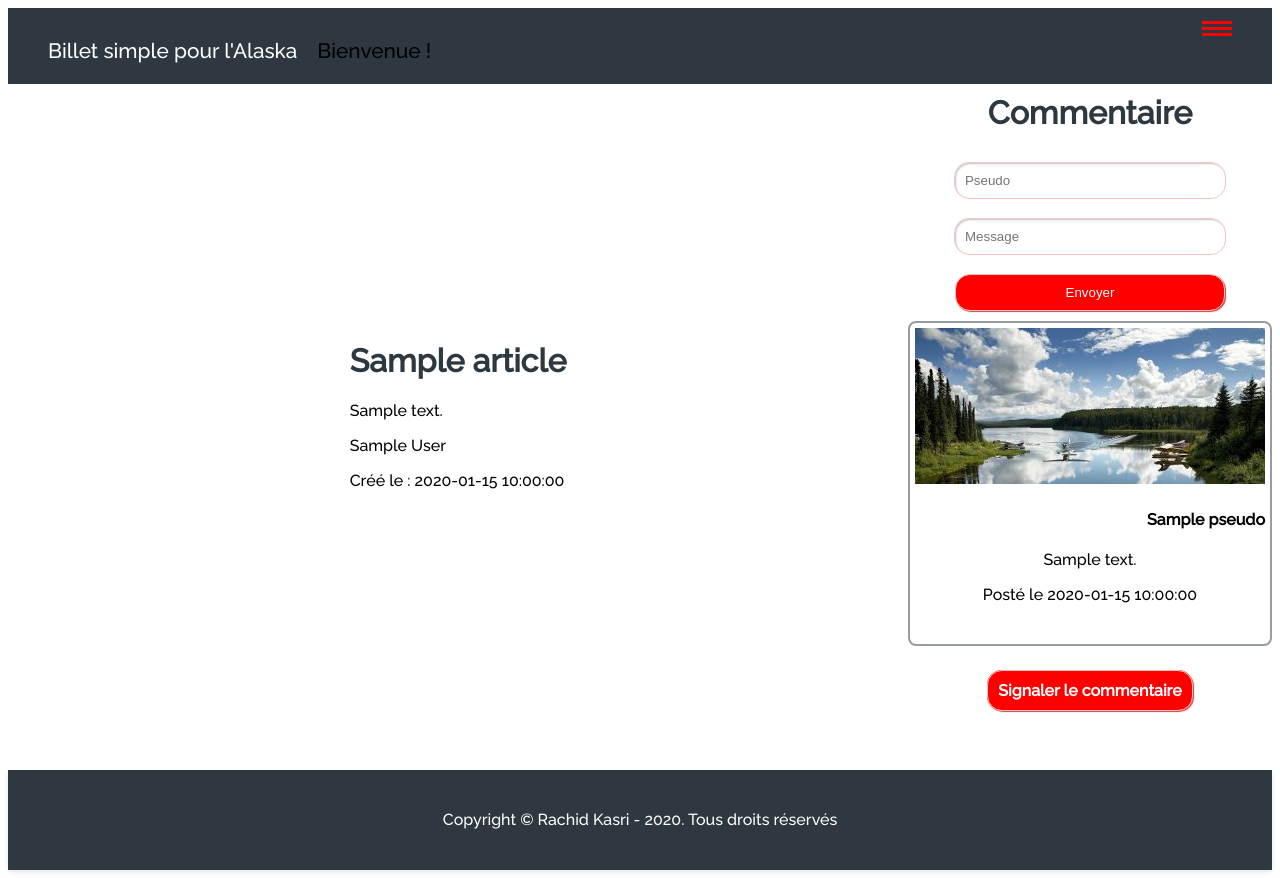
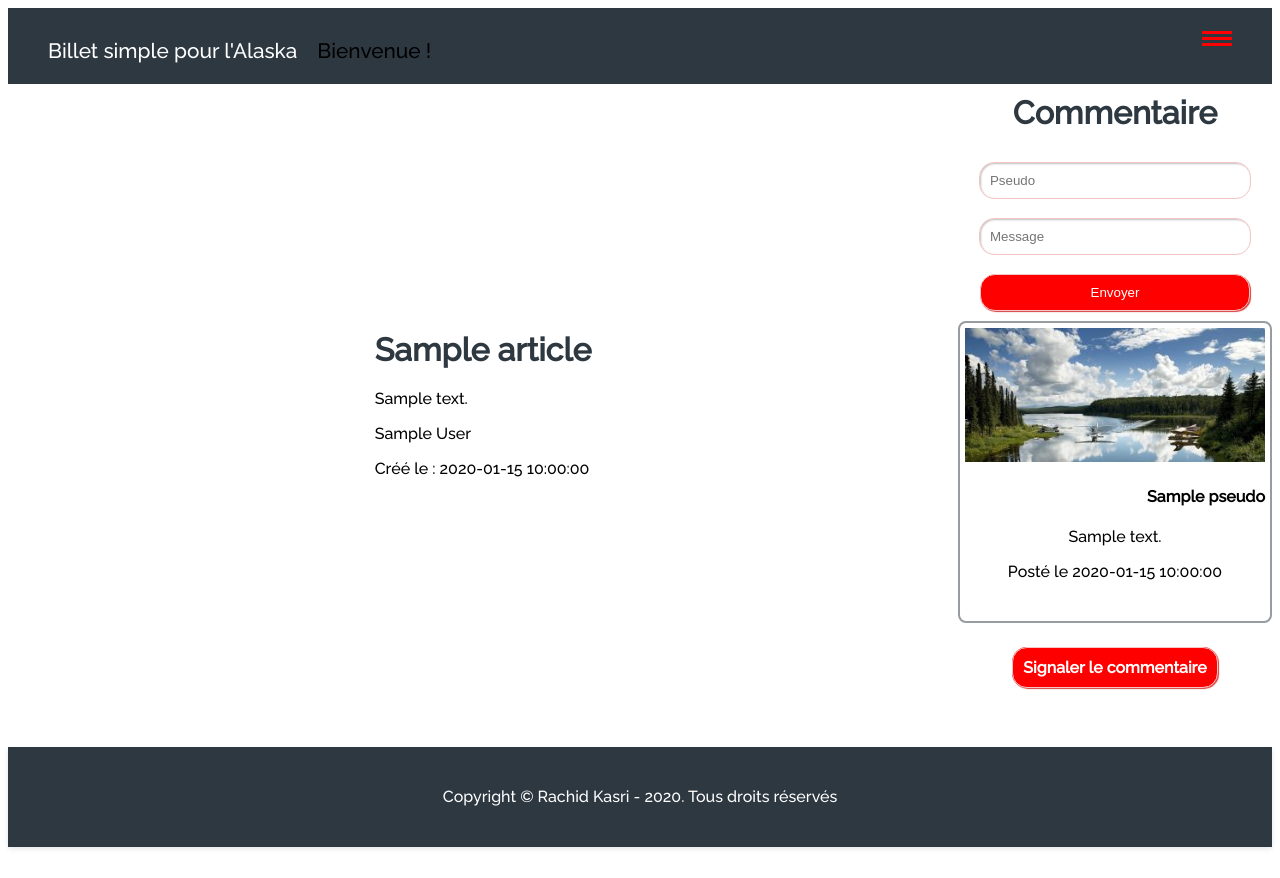
Before and after one commit to KasriRach/P4.kasrirach, a PHP site: template view/single.php in a window 1280 px wide. After the commit the page ends 849 px from the top, so only its background shows below. Run offline with PHP 8.4, Linux system fonts and the light colour scheme; the template is opened without the code that fills it: most values are stand-ins (such as "Sample title", 1, 10 or a date in 2020); some libraries are stand-ins or nearby versions.

Commit message:
Blog de Jean Forteroche

```diff
--- a/public/css/styles.css
+++ b/public/css/styles.css
@@ -145,7 +145,6 @@ h2 {
   color: #2e3841;
 }
 .add_article {
-  float: left;
   text-align: justify;
   padding: 50px;
   margin: auto;
@@ -403,7 +402,7 @@ header {
   }
   .btn-navigation {
     right: 40px;
-    top: 10px;
+    top: 20px;
   }
 }
 @media screen and (min-width: 1440px) {
@@ -417,7 +416,7 @@ header {
     display: none;
   }
 }
-/* ------------------------ bouton------------------------------- */
+
 /* ------------------------ FORMULAIRE ------------------------------- */
 form {
   color: #2e3841;
@@ -452,7 +451,7 @@ input {
   border-radius: 8px;
   border: 2px solid #969ca1;
   padding: 5px;
-  width: 350px;
+  width: 300px;
 }
 span {
   text-align: center;
@@ -485,6 +484,7 @@ span {
 .login {
   margin: auto;
 }
+
 /* ------------------------ user table------------------------------- */
 
 table {
--- a/view/base.php
+++ b/view/base.php
@@ -79,12 +79,13 @@
             <?= $content ?>
         </div>
     </div>
+    <script src="https://code.jquery.com/jquery-1.11.3.js"
+        integrity="sha256-IGWuzKD7mwVnNY01LtXxq3L84Tm/RJtNCYBfXZw3Je0=" crossorigin="anonymous"></script>
+    <script src="../public/js/app.js"></script>
+    <!-- <script src="slider.js"></script> -->
+</body>
 <footer>
     <p>Copyright © Rachid Kasri - 2020. Tous droits réservés</p>
 </footer>
-    <script src="https://code.jquery.com/jquery-1.11.3.js" integrity="sha256-IGWuzKD7mwVnNY01LtXxq3L84Tm/RJtNCYBfXZw3Je0=" crossorigin="anonymous"></script>
-    <script src="../public/js/app.js"></script>
-    <!-- <script src="slider.js"></script> -->
-</body>
 
 </html>
--- a/view/single.php
+++ b/view/single.php
@@ -14,7 +14,7 @@
     <?php
     foreach ($comments as $comment) {
     ?>
-        <div class="comment_article"><img src="../public/images/imgNEW1.jpg" alt="">
+        <div class="comment_article"><img src="../public/images/imgNEW1.jpg" alt="" width="100%">
             <h4><?= htmlspecialchars($comment->getPseudo()); ?></h4>
             <p><?= nl2br(htmlspecialchars_decode($comment->getContent())); ?></p>
             <p>Posté le <?= htmlspecialchars($comment->getCreatedAt()); ?></p><br>
```
Lines whose indentation alone changed are shown as unchanged.
